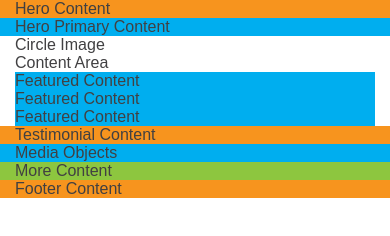
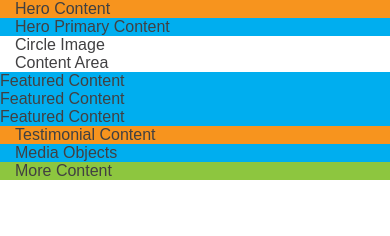
Before and after one commit to dacanetdev/Edx-Advanced-CSS-Concepts, a plain HTML site: page Labs/Module1/index.html in a window 390 px wide. Drawn offline with Linux system fonts and the light colour scheme.

Commit message:
Lab 1 Step 3

```diff
--- a/Labs/Module1/index.html
+++ b/Labs/Module1/index.html
@@ -39,17 +39,17 @@
     <section>
       <div class="container">
         <div class="row">
-          <div class="col-1-3">
+          <div class="col-1-3 remove-gutter-xs">
             <div class="background-secondary">
               Featured Content
             </div>
           </div>
-          <div class="col-1-3">
+          <div class="col-1-3 remove-gutter-xs">
             <div class="background-secondary">
                 Featured Content
             </div>
           </div>
-          <div class="col-1-3">
+          <div class="col-1-3 remove-gutter-xs">
             <div class="background-secondary">
                 Featured Content
             </div>
@@ -75,7 +75,12 @@
   </main>
   <footer class="background-primary">
     <div class="container">
-      Footer Content
+      <div class="row">
+
+      </div>
+      <div class="row">
+
+      </div>
     </div>
   </footer>
 </body>
--- a/Labs/Module1/stylesheet.css
+++ b/Labs/Module1/stylesheet.css
@@ -97,7 +97,10 @@ Layout Styles
 }
 
 @media (max-width: 47.9375em) {
-
+  .remove-gutter-xs {
+    padding-left: 0px;
+    padding-right: 0px;
+  }
 }
 
 /***************************
```
